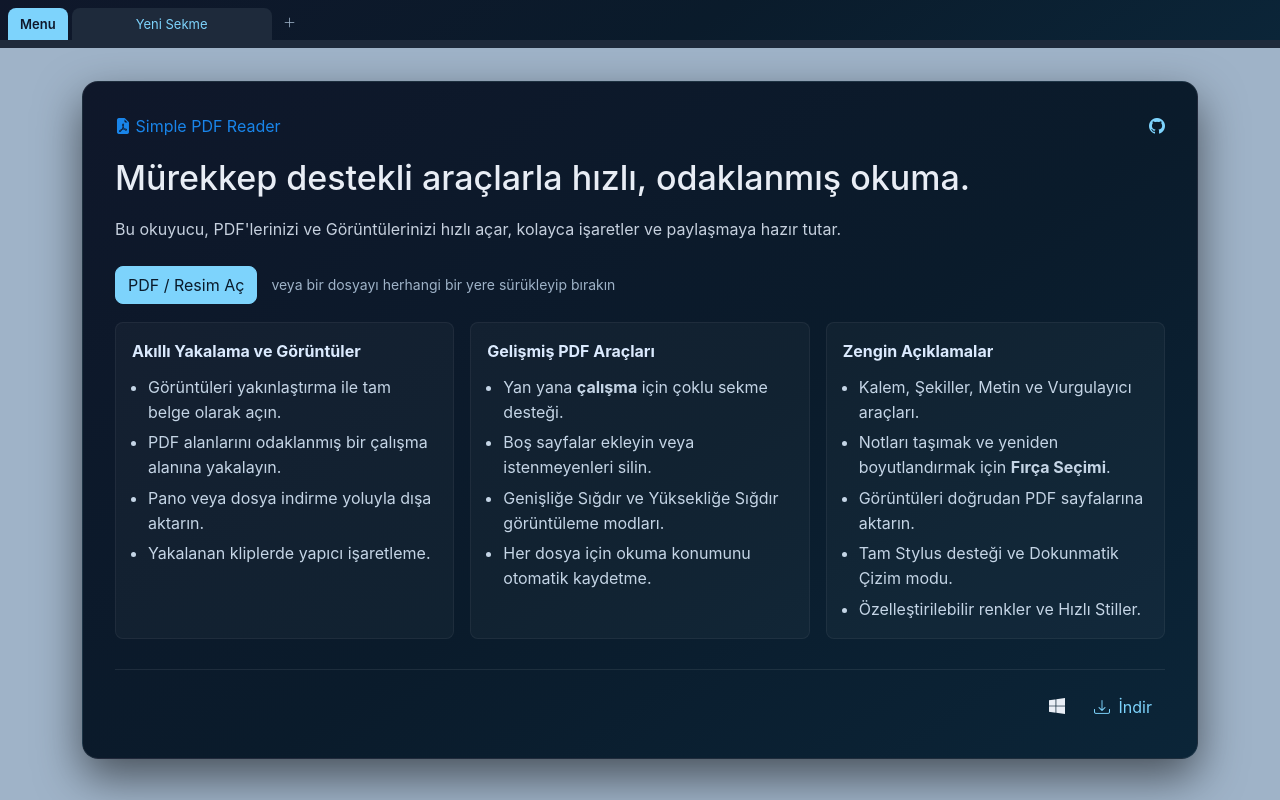
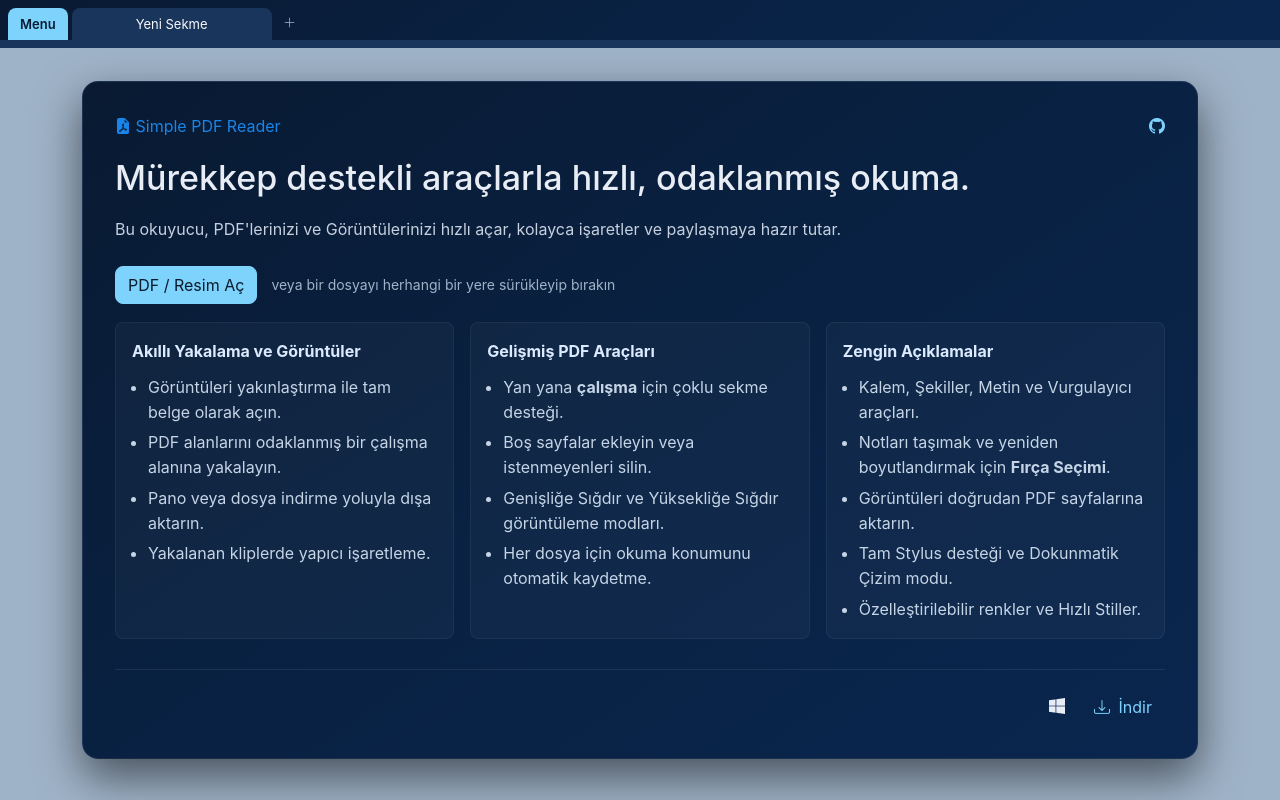
Before and after one commit to emre-ayhan/simple_pdf_reader, a Vue app: page / in a window 1280 px wide. Built offline with nearby package versions, Linux system fonts and the light colour scheme.

Commit message:
modified:   src/components/NavTabs.vue 	modified:   src/scss/_nav-tabs.scss 	modified:   src/scss/_pdf-reader.scss 	modified:   src/scss/_variables.scss

```diff
--- a/src/components/NavTabs.vue
+++ b/src/components/NavTabs.vue
@@ -47,6 +47,10 @@ const menuItems = computed(() => ({
         { label: `Move Toolbar to ${props.toolbarPosition === 'top' ? 'Bottom' : 'Top'}`, action: 'toggleToolbarPosition', icon: props.toolbarPosition === 'top' ? 'arrow-down-square' : 'arrow-up-square' },
     ]
 }));
+
+const showDivider = (index) => {
+    return activeTabIndex.value !== index && activeTabIndex.value !== index - 1 && index;
+};
 
 const electronButtons = [
     { action: 'fullscreen', icon: 'arrows-fullscreen', title: 'Fullscreen' },
@@ -125,7 +129,9 @@ onBeforeUnmount(() => {
                 </ul>
         </li>
         <template v-for="(tab, index) in tabs" :key="tab">
-            <li class="nav-item" role="presentation" v-if="!tab.closed">
+            <template v-if="!tab.closed">
+                <li class="vr bg-secondary" v-if="showDivider(index)"></li>
+                <li class="nav-item" role="presentation">
                     <button class="nav-link" :class="{ active: index === activeTabIndex }" type="button" role="tab" @click="onTabClick(tab, index)">
                         <div class="d-flex align-items-center">
                             <div class="text-truncate flex-fill">
@@ -137,6 +143,8 @@ onBeforeUnmount(() => {
                     </button>
                 </li>
             </template>
+        </template>
+        <li class="vr bg-secondary" v-if="activeTabIndex !== tabs.length - 1"></li>
         <li class="nav-item" role="presentation">
             <button class="nav-link nav-add" id="add-tab" type="button" role="tab" aria-selected="false" :disabled="isLastTabOnEmptyState" @click="openNewTab" :title="$t('New Tab')">
                 <i class="bi bi-plus-lg"></i>
--- a/src/scss/_nav-tabs.scss
+++ b/src/scss/_nav-tabs.scss
@@ -26,7 +26,7 @@
     .nav-link {
         border-top-left-radius: $border-radius-lg !important;
         border-top-right-radius: $border-radius-lg !important;
-        color: var(--bs-secondary);
+        color: $secondary;
         padding: .25rem .75rem;
         margin-right: 4px !important;
         height: 32px !important;
@@ -40,12 +40,12 @@
 
         &:hover,
         &:active {
-            color: $primary !important;
+            color: $light !important;
         }
 
         &.active {
             background-color: transparent !important;
-            color: $primary !important;
+            color: $light !important;
             background-color: $dark-bg-accent !important;
         }
 
--- a/src/scss/_pdf-reader.scss
+++ b/src/scss/_pdf-reader.scss
@@ -4,6 +4,8 @@
 }
 
 .navbar {
+    background: $dark-bg-accent !important;
+
     &.fixed-top {
         top: $navtabsHeight !important;
     }
@@ -12,7 +14,6 @@
         bottom: $navtabsHeight !important;
     }
 
-    background: $dark-bg-accent !important;
 
     .dropdown-menu-dark {
         .form-range {
--- a/src/scss/_variables.scss
+++ b/src/scss/_variables.scss
@@ -1,12 +1,13 @@
 // Colors
 $primary: #7dd3fc;
 $primary-hover: #38bdf8;
-$dark: #0f172a;
-$secondary: #6c757d; // Bootstrap secondary default, or use var(--bs-secondary)
-$dark-bg-gradient: linear-gradient(145deg, #0f172a 0%, #0a1b2b 55%, #0b2538 100%);
-$dark-bg-gradient-reverse: linear-gradient(145deg, #0b2538 0%, #0a1b2b 45%, #0f172a 100%);
-$dark-bg-subtle: #121b2c;
-$dark-bg-accent: #1e2a3b;
+$dark: #091a32;
+$darkLight: #092244;
+$darkLighter: #0a264e;
+
+$dark-bg-gradient: linear-gradient(145deg, $dark 0%, $darkLight 55%, $darkLighter 100%);
+$dark-bg-gradient-reverse: linear-gradient(145deg, $darkLighter 0%, $darkLight 45%, $dark 100%);
+$dark-bg-accent: #1a355b;
 $border-color: rgba(255, 255, 255, 0.08);
 
 // Text Colors
```
Lines whose indentation alone changed are shown as unchanged.
